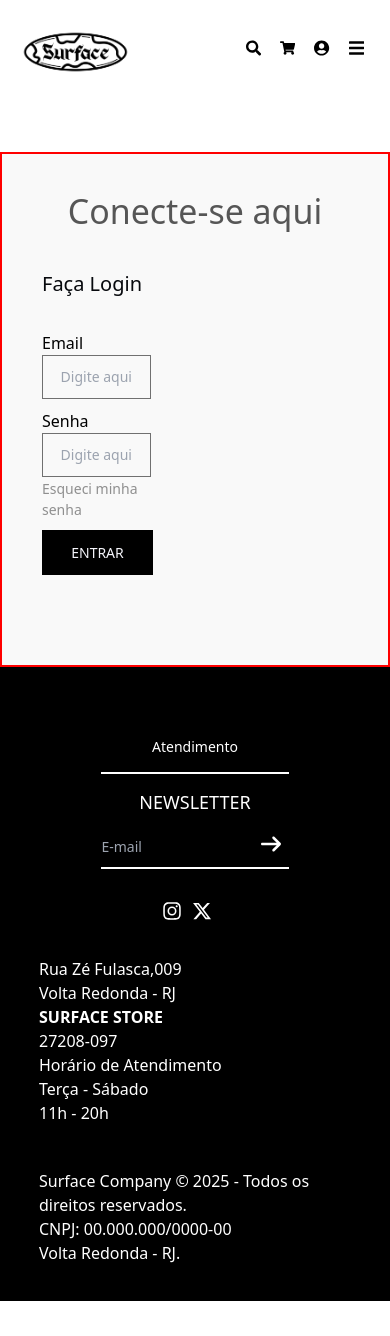
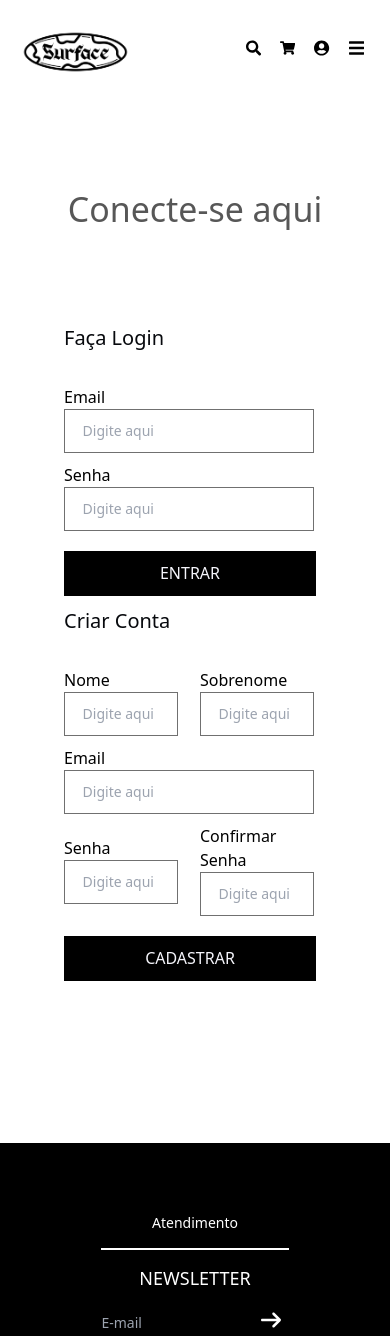
Before and after one commit to thalles-j/surface-test, a React (Vite) app in the folder frontend/: page /login in a window 390 px wide. Shown: the top 1336 px of the page. Before the commit the page ends 1301 px from the top, so only its background shows below. Built offline with nearby package versions, Linux system fonts and the light colour scheme; grey boxes are pictures that could not be loaded.

Commit message:
(update) login foi completo no css.

```diff
--- a/frontend/src/components/Footer/style.module.css
+++ b/frontend/src/components/Footer/style.module.css
@@ -2,12 +2,13 @@
     margin: 0;
     padding: 0;
     box-sizing: border-box;
-    font-sans: -apple-system, BlinkMacSystemFont, Helvetica, Arial, sans-serif;
 }
 footer {
     background: #000;
     color: #fff;
     padding: 0 0 2.25rem;
+    font-sans: -apple-system, BlinkMacSystemFont, Helvetica, Arial, sans-serif;
+
 }
 
 div {
--- a/frontend/src/pages/Login/index.jsx
+++ b/frontend/src/pages/Login/index.jsx
@@ -1,8 +1,92 @@
-import { useEffect, useState } from "react";
-import { Link, useLocation } from "react-router-dom";
-import styles from './style.module.css';
+import { useState } from "react";
+import { useNavigate } from "react-router-dom";
+import styles from "./style.module.css";
 
 export default function Login() {
+  const navigate = useNavigate();
+
+  // Estados de login
+  const [loginData, setLoginData] = useState({ email: "", senha: "" });
+  const [loginMsg, setLoginMsg] = useState("");
+
+  // Estados de cadastro
+  const [registerData, setRegisterData] = useState({
+    nome: "",
+    sobrenome: "",
+    email: "",
+    senha: "",
+    confirmarSenha: "",
+  });
+  const [registerMsg, setRegisterMsg] = useState("");
+
+  // Função para login
+  const handleLogin = async (e) => {
+    e.preventDefault();
+    setLoginMsg("");
+
+    try {
+      const response = await fetch("http://localhost:5000/api/auth/login", {
+        method: "POST",
+        headers: { "Content-Type": "application/json" },
+        body: JSON.stringify(loginData),
+      });
+
+      const result = await response.json();
+
+      if (!response.ok) {
+        setLoginMsg(result.mensagem || "Erro ao fazer login");
+        return;
+      }
+
+      // Salva token e redireciona
+      localStorage.setItem("token", result.token);
+      setLoginMsg("Login realizado com sucesso!");
+      navigate("/home"); // muda conforme sua rota
+
+    } catch (error) {
+      console.error("Erro no login:", error);
+      setLoginMsg("Erro de conexão com o servidor.");
+    }
+  };
+
+  // Função para cadastro
+  const handleRegister = async (e) => {
+    e.preventDefault();
+    setRegisterMsg("");
+
+    if (registerData.senha !== registerData.confirmarSenha) {
+      setRegisterMsg("As senhas não conferem.");
+      return;
+    }
+
+    try {
+      const response = await fetch("http://localhost:5000/api/users/register", {
+        method: "POST",
+        headers: { "Content-Type": "application/json" },
+        body: JSON.stringify(registerData),
+      });
+
+      const result = await response.json();
+
+      if (!response.ok) {
+        setRegisterMsg(result.mensagem || "Erro ao cadastrar");
+        return;
+      }
+
+      setRegisterMsg("Cadastro realizado com sucesso!");
+      setRegisterData({
+        nome: "",
+        sobrenome: "",
+        email: "",
+        senha: "",
+        confirmarSenha: "",
+      });
+
+    } catch (error) {
+      console.error("Erro no cadastro:", error);
+      setRegisterMsg("Erro de conexão com o servidor.");
+    }
+  };
 
   return (
     <section>
@@ -10,34 +94,164 @@ export default function Login() {
         <div className={styles.loginHeader}>
           <h1 className={styles.loginTitle}>Conecte-se aqui</h1>
         </div>
+
         <div className={styles.loginBody}>
+          {/* BOX LOGIN */}
           <div className={styles.box_login}>
             <h4 className={styles.title_form}>Faça Login</h4>
-            <form action="/entrar" className={styles.form}>
-
+            <form onSubmit={handleLogin} className={styles.form}>
               <div className={styles.field}>
                 <label htmlFor="login-email">Email</label>
-                <input type="email" name="email" id="login-email" placeholder="Digite aqui"/>
+                <input
+                  type="email"
+                  id="login-email"
+                  placeholder="Digite aqui"
+                  value={loginData.email}
+                  onChange={(e) =>
+                    setLoginData({ ...loginData, email: e.target.value })
+                  }
+                />
               </div>
 
               <div className={styles.field}>
                 <label htmlFor="login-senha">Senha</label>
-                <input type="password" name="senha" id="login-senha" placeholder="Digite aqui"/>
+                <input
+                  type="password"
+                  id="login-senha"
+                  placeholder="Digite aqui"
+                  value={loginData.senha}
+                  onChange={(e) =>
+                    setLoginData({ ...loginData, senha: e.target.value })
+                  }
+                />
               </div>
-              <div className={`${styles.field} ${styles.field_forget_password}`}>
-                <a href="#" className={styles.forget_password}>Esqueci minha senha</a>
+
+              <div className={styles.field}>
+                {loginMsg && (
+                  <div
+                    className={styles.msg_retorno}
+                    data-msg={
+                      loginMsg.includes("sucesso") ? "success" : "error"
+                    }
+                  >
+                    {loginMsg}
                   </div>
+                )}
+              </div>
+
               <div className={`${styles.field} ${styles.fieldsubmit}`}>
-                <button className={styles.btn_submit} type="submit">Entrar</button>
+                <button className={styles.btn_submit} type="submit">
+                  Entrar
+                </button>
               </div>
             </form>
           </div>
+
+          {/* BOX REGISTRO */}
           <div className={styles.box_register}>
+            <h4 className={styles.title_form}>Criar Conta</h4>
+            <form onSubmit={handleRegister} className={styles.form}>
+              <div className={`${styles.field} ${styles.field_half}`}>
+                <label htmlFor="register-first-name">Nome</label>
+                <input
+                  type="text"
+                  id="register-first-name"
+                  placeholder="Digite aqui"
+                  value={registerData.nome}
+                  onChange={(e) =>
+                    setRegisterData({ ...registerData, nome: e.target.value })
+                  }
+                />
+              </div>
 
+              <div className={`${styles.field} ${styles.field_half}`}>
+                <label htmlFor="register-last-name">Sobrenome</label>
+                <input
+                  type="text"
+                  id="register-last-name"
+                  placeholder="Digite aqui"
+                  value={registerData.sobrenome}
+                  onChange={(e) =>
+                    setRegisterData({
+                      ...registerData,
+                      sobrenome: e.target.value,
+                    })
+                  }
+                />
+              </div>
+
+              <div className={styles.field}>
+                <label htmlFor="register-email">Email</label>
+                <input
+                  type="email"
+                  id="register-email"
+                  placeholder="Digite aqui"
+                  value={registerData.email}
+                  onChange={(e) =>
+                    setRegisterData({
+                      ...registerData,
+                      email: e.target.value,
+                    })
+                  }
+                />
+              </div>
+
+              <div className={`${styles.field} ${styles.field_half}`}>
+                <label htmlFor="register-password">Senha</label>
+                <input
+                  type="password"
+                  id="register-password"
+                  placeholder="Digite aqui"
+                  value={registerData.senha}
+                  onChange={(e) =>
+                    setRegisterData({
+                      ...registerData,
+                      senha: e.target.value,
+                    })
+                  }
+                />
+              </div>
+
+              <div className={`${styles.field} ${styles.field_half}`}>
+                <label htmlFor="register-password-confirm">
+                  Confirmar Senha
+                </label>
+                <input
+                  type="password"
+                  id="register-password-confirm"
+                  placeholder="Digite aqui"
+                  value={registerData.confirmarSenha}
+                  onChange={(e) =>
+                    setRegisterData({
+                      ...registerData,
+                      confirmarSenha: e.target.value,
+                    })
+                  }
+                />
+              </div>
+
+              <div className={styles.field}>
+                {registerMsg && (
+                  <div
+                    className={styles.msg_retorno}
+                    data-msg={
+                      registerMsg.includes("sucesso") ? "success" : "error"
+                    }
+                  >
+                    {registerMsg}
+                  </div>
+                )}
+              </div>
+
+              <div className={`${styles.field} ${styles.fieldsubmit}`}>
+                <button className={styles.btn_submit} type="submit">
+                  Cadastrar
+                </button>
+              </div>
+            </form>
           </div>
         </div>
       </main>
     </section>
-
   );
 }
--- a/frontend/src/pages/Login/style.module.css
+++ b/frontend/src/pages/Login/style.module.css
@@ -1,7 +1,9 @@
 .loginMain {
-    background-color: #f9f9f9;
+    background-color: #ffffff;
     margin-top: 9.5rem;
-    border: solid 2px #ff0000;
+    height: auto;
+    margin-bottom: 9.5rem;
+    font-sans: -apple-system, BlinkMacSystemFont, Helvetica, Arial, sans-serif;
 }
 .loginHeader {
     display: flex;
@@ -20,16 +22,24 @@
 
 }
 
+@media (min-width: 1025px) {
+    .loginTitle {
+        text-transform: uppercase;
+    }
+}
+
 .loginBody {
     display: flex;
     justify-content: space-between;
     margin: 0 auto;
-    max-width: 60.5rem;
-    padding: 0 2.5rem 5rem;
+    max-width: 78.5rem;
+    padding: 1rem 2.5rem 5rem;
+    gap: 5rem;
 }
 
 .loginBody .box_login, .loginBody .box_register {
-    width: calc(50% - 2rem);
+    width: calc(60% - 2rem);
+
 }
 
 .loginBody .box_login .form, .loginBody .box_register .form {
@@ -64,6 +74,7 @@
     text-align: left;
     text-indent: 1.1rem;
     width: calc(100% - 2px);
+
 }
 
 .form .field {
@@ -72,6 +83,10 @@
     padding-right: 10px;
     width: 100%;
 
+}
+
+.field.field_half{
+    width: calc(50% - 5px);
 }
 
 .field{
@@ -99,7 +114,6 @@
     border: 1px solid #000;
     color: #f5f5fb;
     display: flex;
-    font-size: .875rem;
     height: 45px;
     justify-content: center;
     text-transform: uppercase;
@@ -111,3 +125,38 @@
     background: #ffffff;
     color: #000000;
 }
+
+.msg_retorno > div {
+    display: none;
+}
+
+.msg_retorno {
+    width: 100%;
+}
+
+@media (max-width: 1024px) {
+
+    .loginBody {
+        display: block;
+        flex-direction: column;
+        padding: 1rem 8rem 0;
+
+    }
+    .loginBody .box_login, .loginBody .box_register {
+    width: 100%;
+}
+}
+
+@media (max-width: 991px) {
+    .loginHeader {
+        margin: 3rem auto 2.5rem;
+    }
+}
+
+@media (max-width: 704px) {
+    .loginBody {
+        display: block;
+        flex-direction: column;
+        padding: 1rem 4rem 0;
+    }
+}
```
Lines whose indentation alone changed are shown as unchanged.
